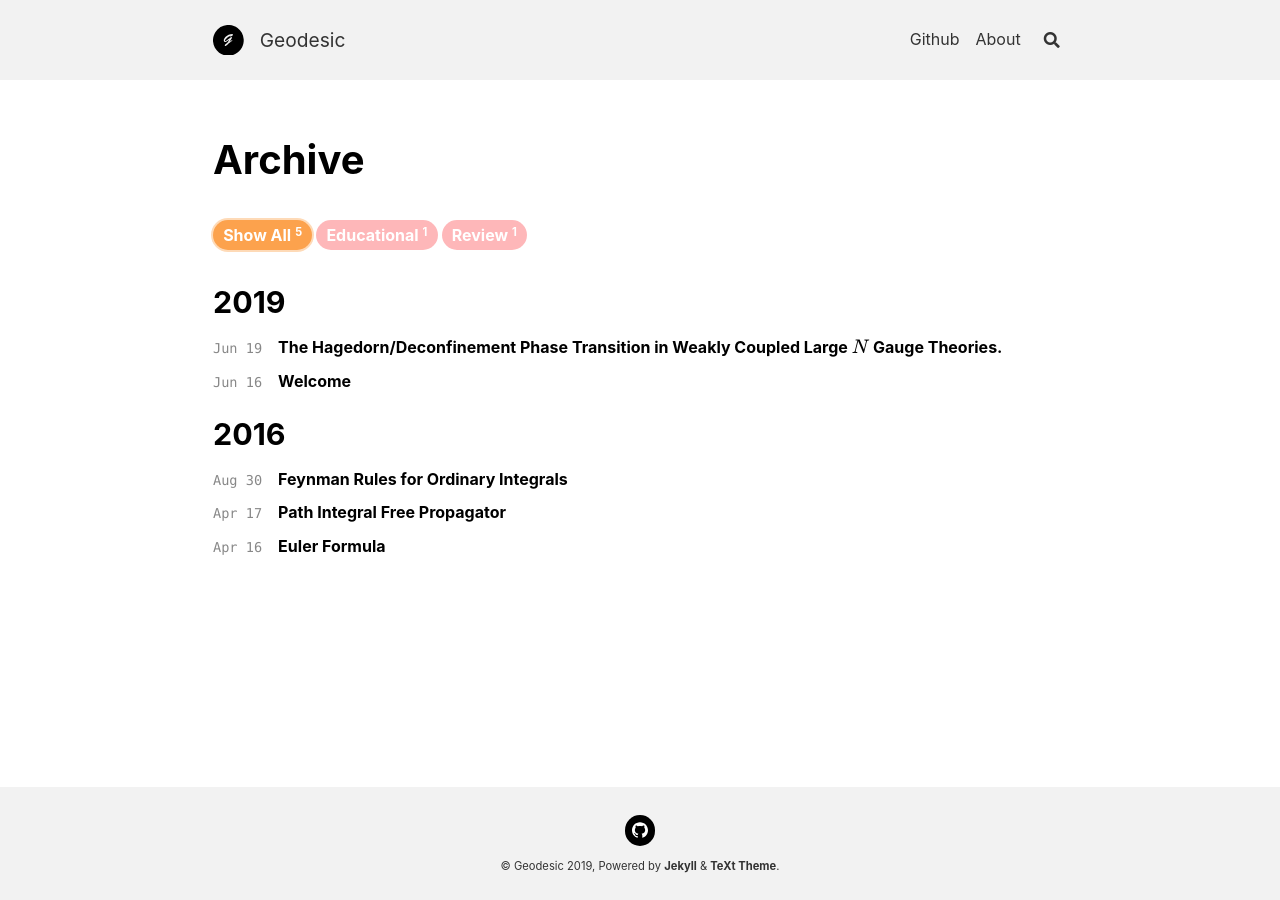
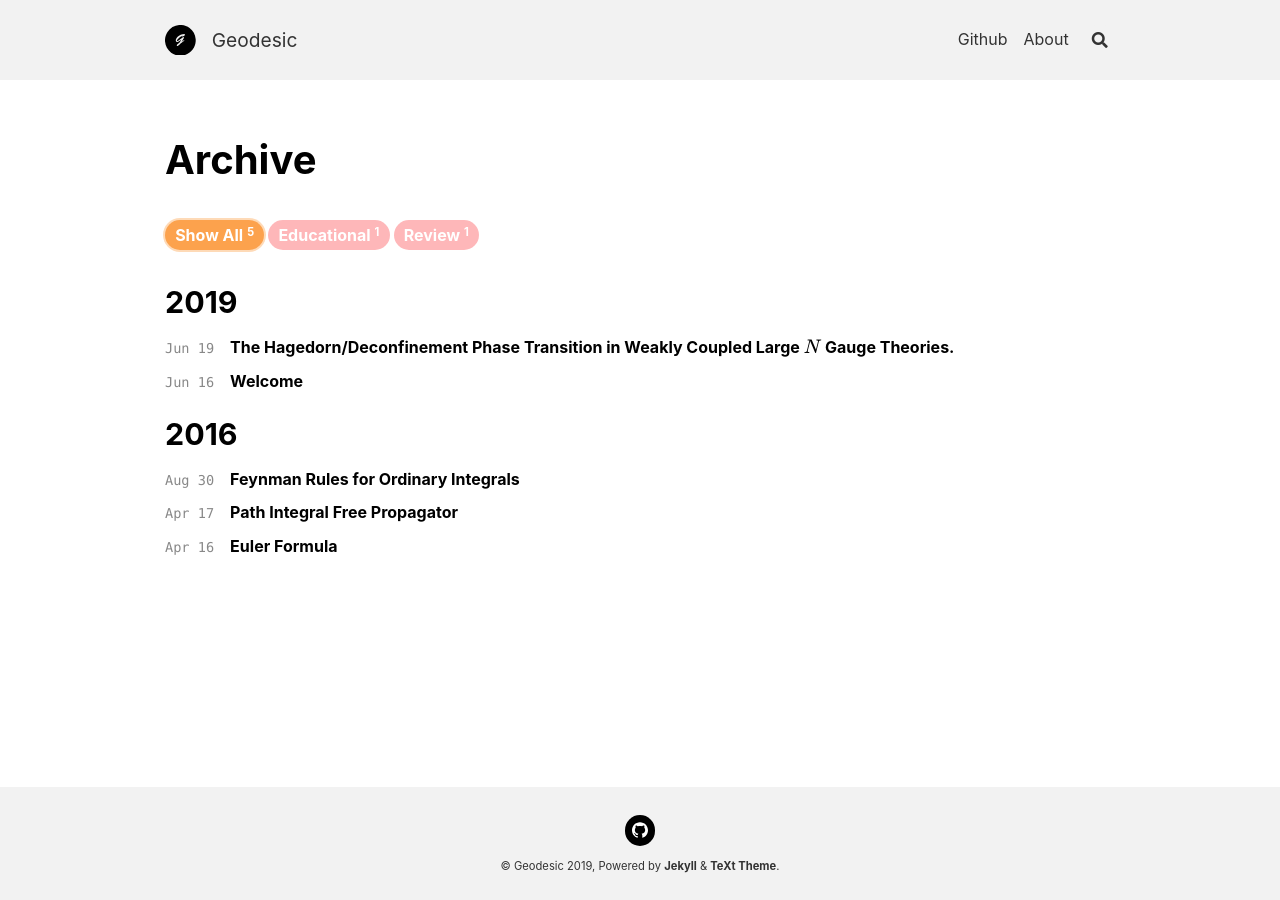
Before and after one commit to Adhumunt/adhumunt.github.io, a Jekyll site: the page built from archive.html, in a window 1280 px wide. Built offline with Jekyll 4.4.1, drawn with Linux system fonts in a browser that asks for light colours; nearby versions of some CDN libraries; formulas are drawn with MathJax 3.

Commit message:
Master Commit

```diff
--- a/_sass/components/_main.scss
+++ b/_sass/components/_main.scss
@@ -1,7 +1,7 @@
 .main {
   width: 100%;
   max-width: map-get($layout, content-max-width);
-  padding: 0 map-get($spacers, 5);
+  # padding: 0 map-get($spacers, 5);
   margin: 0 auto;
   @include media-breakpoint-down(lg) {
     padding: 0 map-get($spacers, 4);
```
